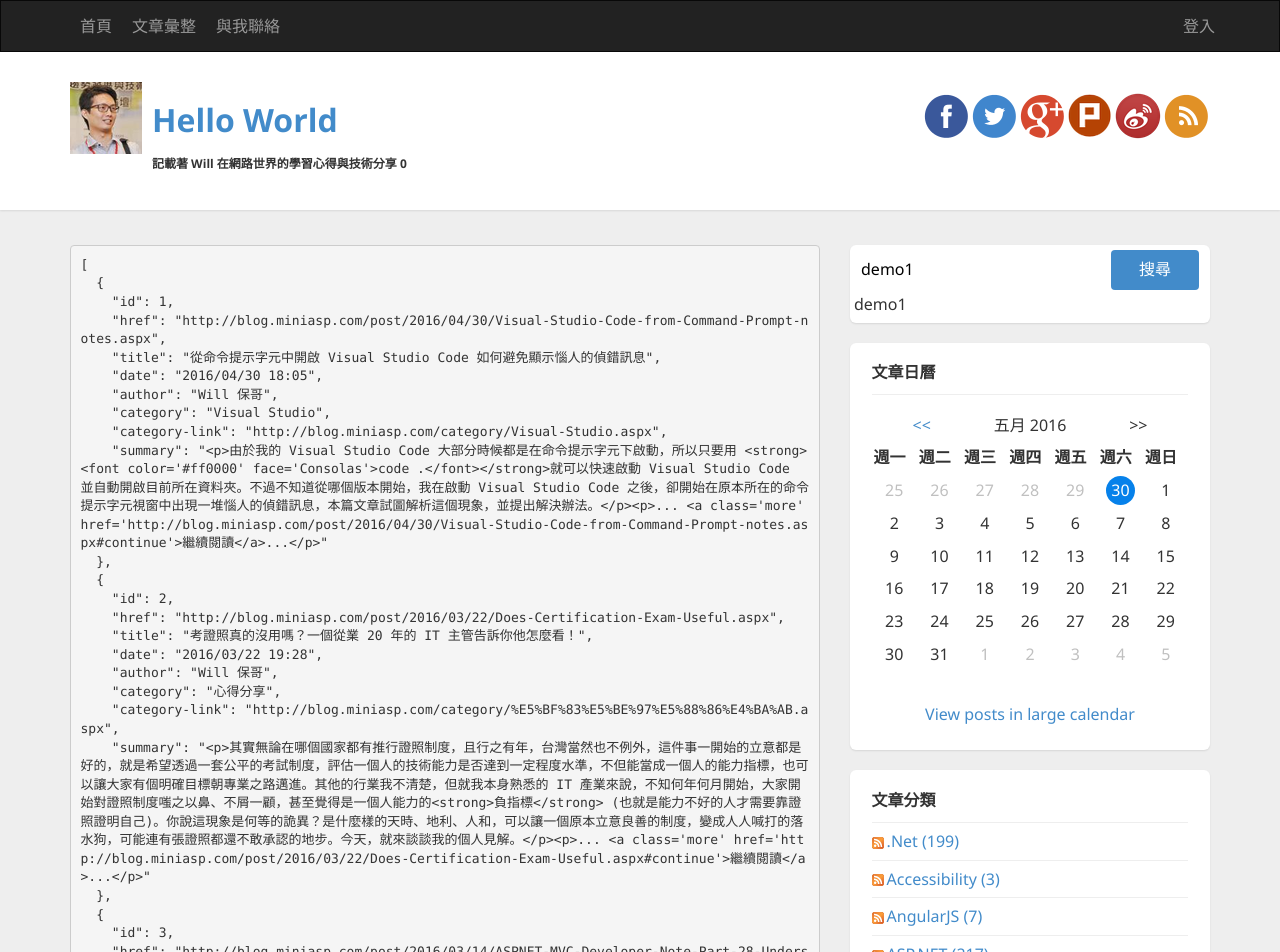
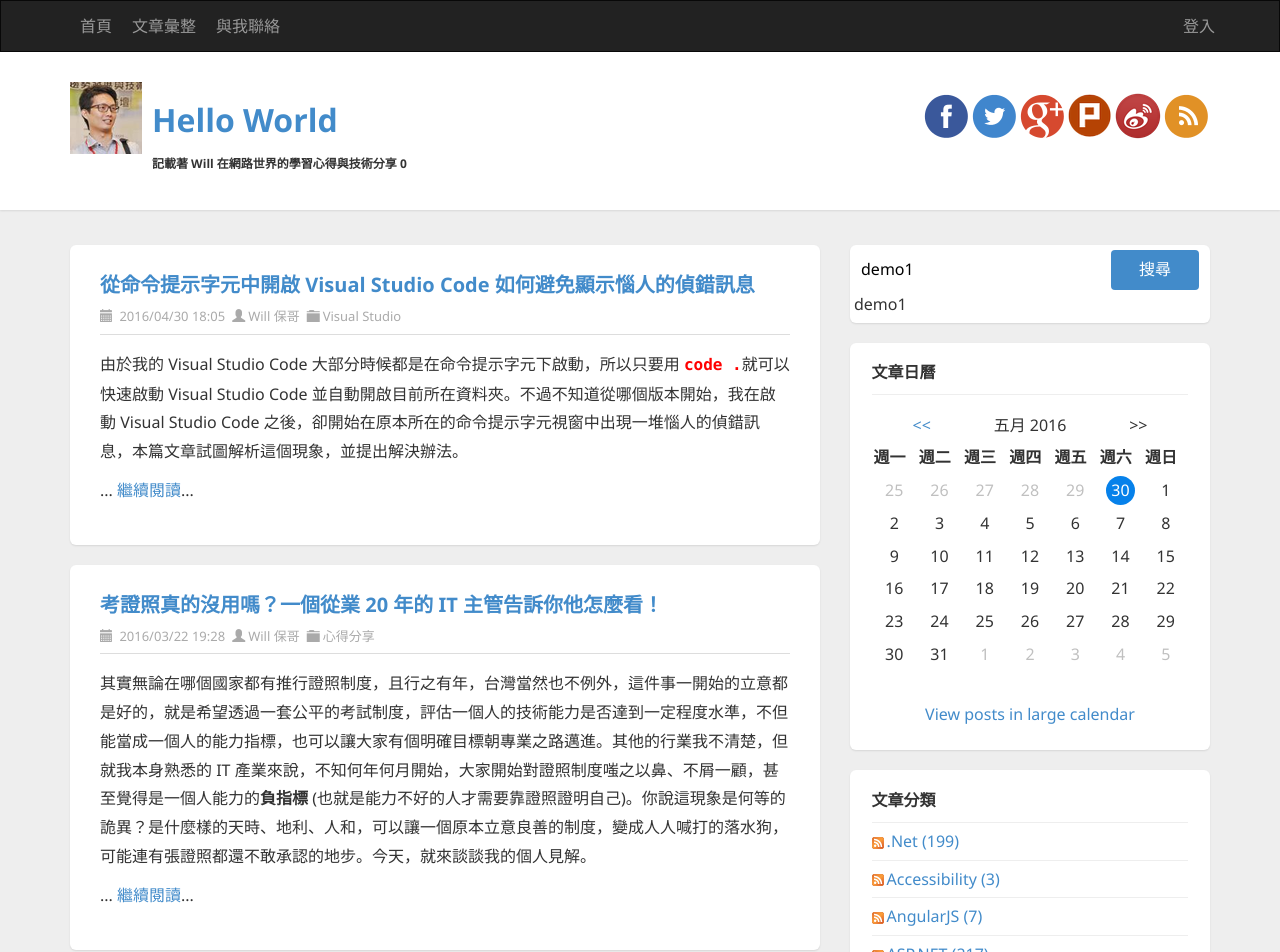
Before and after one commit to YiOuYang/angular0927, an Angular app: page / in a window 1280 px wide. Shown: the top 952 px of the page. Built offline with nearby package versions, Linux system fonts and the light colour scheme.

Commit message:
示範 *ngFor 結構型指令

```diff
--- a/src/app/app.component.html
+++ b/src/app/app.component.html
@@ -9,30 +9,22 @@
       <div id="ctl00_cphBody_divError"></div>
       <div id="ctl00_cphBody_PostList1_posts" class="posts">
 
-        <pre>{{ data | json }}</pre>
+        <!-- <pre>{{ data | json }}</pre> -->
 
         <!-- Article START-->
-        <article class="post" id="post0">
+        <article class="post" *ngFor="let item of data" id="post0">
           <header class="post-header">
             <h2 class="post-title">
-              <a href="http://blog.miniasp.com/post/2016/04/30/Visual-Studio-Code-from-Command-Prompt-notes.aspx">從命令提示字元中開啟
-                Visual Studio Code 如何避免顯示惱人的偵錯訊息</a>
+              <a [href]="item.href">{{ item.title }}</a>
             </h2>
             <div class="post-info clearfix">
-              <span class="post-date"><i class="glyphicon glyphicon-calendar"></i>2016/04/30 18:05</span>
-              <span class="post-author"><i class="glyphicon glyphicon-user"></i><a href="http://blog.miniasp.com/author/will.aspx">Will
-                  保哥</a></span>
-              <span class="post-category"><i class="glyphicon glyphicon-folder-close"></i><a href="http://blog.miniasp.com/category/Visual-Studio.aspx">Visual
-                  Studio</a></span>
+              <span class="post-date"><i class="glyphicon glyphicon-calendar"></i>
+              {{ item.date }}</span>
+              <span class="post-author"><i class="glyphicon glyphicon-user"></i><a href="http://blog.miniasp.com/author/will.aspx">{{item.author}}</a></span>
+              <span class="post-category"><i class="glyphicon glyphicon-folder-close"></i><a href="http://blog.miniasp.com/category/Visual-Studio.aspx">{{item.category}}</a></span>
             </div>
           </header>
-          <section class="post-body text">
-            <p>由於我的 Visual Studio Code 大部分時候都是在命令提示字元下啟動，所以只要用 <strong>
-                <font color="#ff0000" face="Consolas">code .</font>
-              </strong> 就可以快速啟動 Visual Studio Code 並自動開啟目前所在資料夾。不過不知道從哪個版本開始，我在啟動 Visual Studio Code
-              之後，卻開始在原本所在的命令提示字元視窗中出現一堆惱人的偵錯訊息，本篇文章試圖解析這個現象，並提出解決辦法。</p>
-            <p>... <a class="more" href="http://blog.miniasp.com/post/2016/04/30/Visual-Studio-Code-from-Command-Prompt-notes.aspx#continue">繼續閱讀</a>
-              ...</p>
+          <section class="post-body text" [innerHTML]="item.summary">
           </section>
         </article>
         <!-- Article END-->
```
